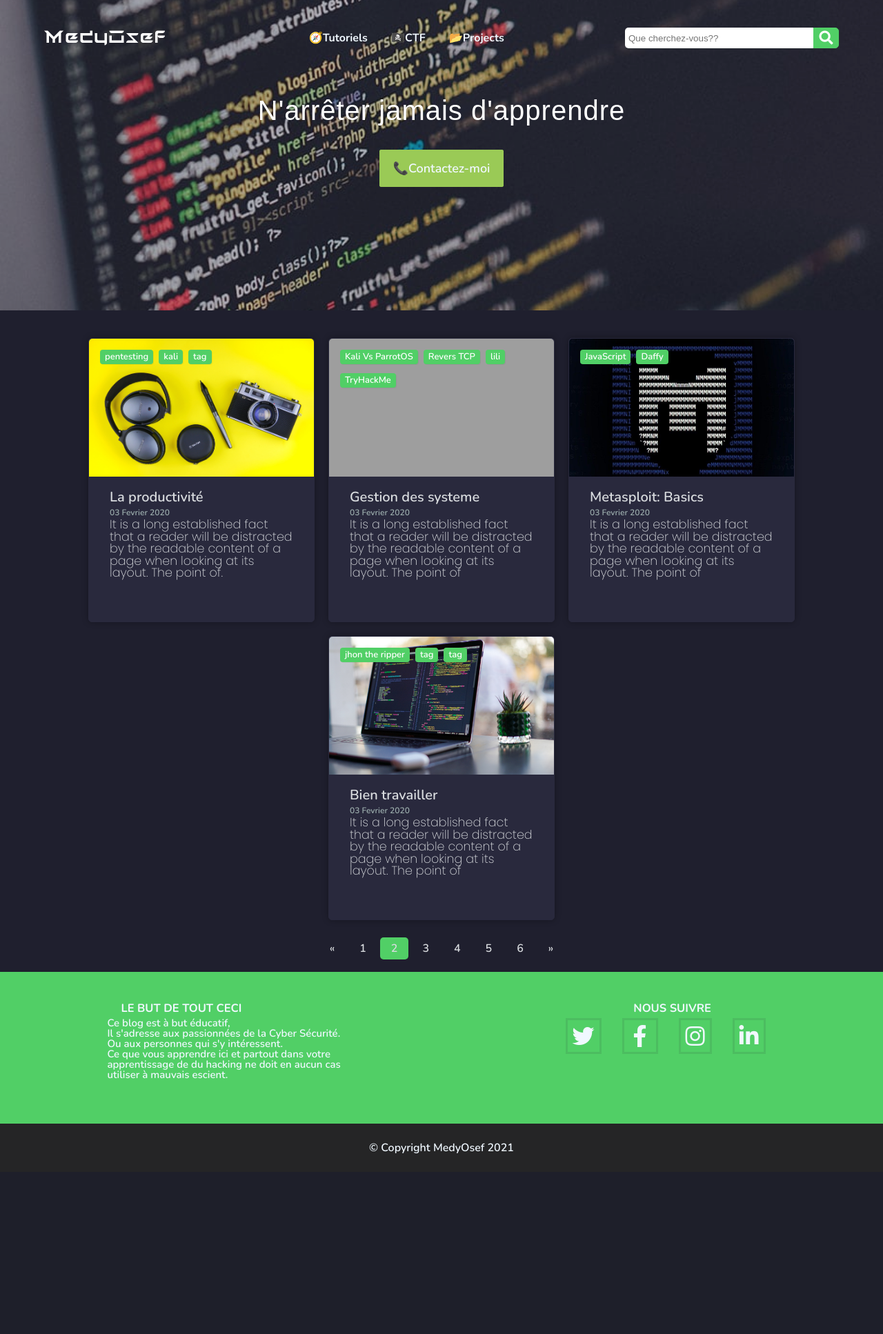
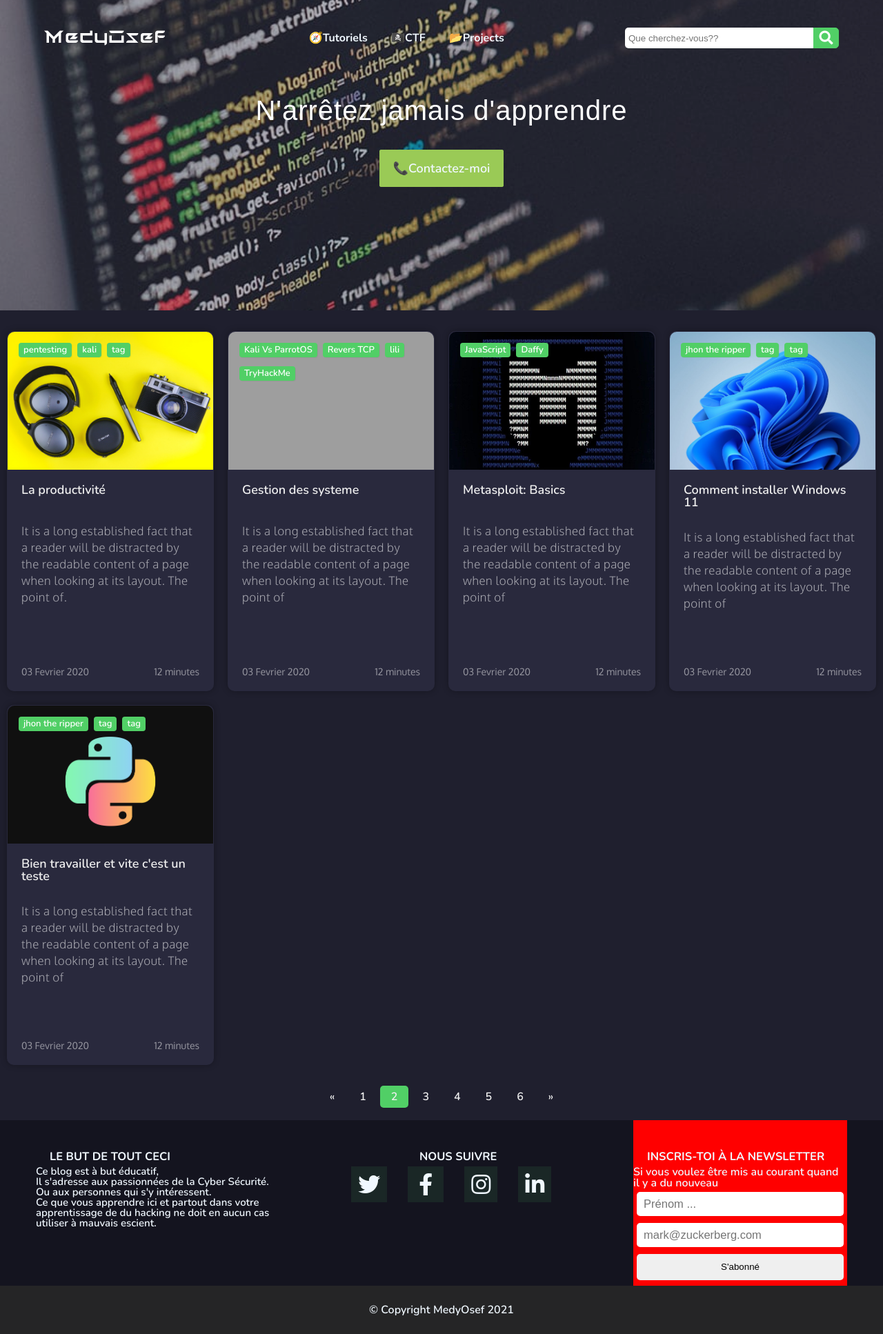
Before and after one commit to MedyOsef/MedyOsef.com, a PHP site: page / in a window 1280 px wide. Shown: the whole page at 69% size. Before the commit the page ends 1672 px from the top, so only its background shows below. Run offline with PHP 8.4, Linux system fonts and the light colour scheme; some libraries are stand-ins or nearby versions; some web fonts are replaced; grey boxes are pictures that could not be loaded.

Commit message:
first refont

```diff
--- a/CSS/base.css
+++ b/CSS/base.css
@@ -1,4 +1,5 @@
 @import url('https://fonts.googleapis.com/css2?family=Poppins:ital,wght@0,100;0,200;0,300;0,400;0,500;0,600;0,700;0,800;1,500&display=swap');
+@import url('https://fonts.googleapis.com/css2?family=Oxygen:wght@300;400&display=swap');
 /* :root{
     --blue-lite-color:#3498db;
     --green-lite-color:#9aca56;
@@ -27,16 +28,18 @@ html {
     --white-lite-color: aliceblue;
     --dark-lite-letter-color: #3b3b3b;
     --dark-footer-color: #252526;
+    --dark-footer-high: #14141F;
     --smouse-orange-color: #ff7000;
     --grey-lite-color: #59595a;
     --white-pure-color: #fff;
     --black-pure-color: #000;
     --black-smouse-color: #323234;
     --white-sm: #f5f5f5;
+    --white: #fff;
     --generate-color: #ccc8c8;
 
     --body-background: #1f1f2e;
-    --text-color: #d9dcdf;
+    --text-color: #f0f0f0;
     --article-box-color: #29293d;
     --pagination-items-color: #33333d;
 }
--- a/CSS/footer.css
+++ b/CSS/footer.css
@@ -27,8 +27,8 @@
 
 .footer-high{
     width: 100%;
-    height: 220px;
-    background-color: var(--gree-dusky-color);
+    height: 240px;
+    background-color: var(--dark-footer-high);
     color: var(--white-lite-color);
     display: flex;
     justify-content: space-around;
@@ -41,7 +41,7 @@
     background-color: #252526;
     color: var(--white-lite-color);
 }
-.about-us h5, .follow-us h5{
+footer h5 {
     font-size: 16.5px;
     font-weight: 700;
     text-transform: uppercase;
@@ -76,7 +76,33 @@
     text-align: center;
     line-height: 70px;
 }
+.newsletter-inscription-contenaire{
+    display: flex;
+    flex-direction: column;
+    background-color:red;
+    width: 310px;
+}
+.newsletter-inscription-contenaire form{
+    display: flex;
+    flex-direction: column;
+    padding: 5px;
+    justify-content: center;
+}
+.newsletter-inscription-contenaire form input{
+    margin-bottom: 10px;
+    font-size:16.5px;
+    padding: 5px 10px;
+    height: 35px;
+    border: none;
+    border-radius: 5px;
 
+}
+.newsletter-inscription-contenaire form button{
+    height: 38px;
+    cursor: pointer;
+    border: none;
+    border-radius: 5px;
+}
 .social-media a i{transition: all .1s ease-in-out;}
 
 .social-media a i:hover{animation: logo-glich .4s infinite;}
--- a/CSS/header.css
+++ b/CSS/header.css
@@ -84,6 +84,12 @@ a {
   padding: 4px 0;
   transition: 0.5s;
 }
+.container {
+  display: flex;
+  flex-direction: row;
+  flex-wrap: wrap;
+  justify-content: center;
+}
 
 .hearder-navbar-menu-link::after {
   position: absolute;
--- a/CSS/main.css
+++ b/CSS/main.css
@@ -12,71 +12,79 @@ a {
   display: flex;
   align-items: center;
   justify-content: center;
-  padding-top: 30px;
   width: 100%;
   background-color: var(--body-background);
   height: auto;
 }
 .article {
-  margin: 10px;
-  width: 328px;
-  border-radius: 5px;
-  background-color: var(--article-box-color);
+  width: 300px;
+  border-radius: 10px;
+  background-color: var(--article-box-color) !important;
+  border: 1px solid transparent ; /*Pour evitez les de calage*/
   box-shadow: 0 0 10px rgba(0, 0, 0, 0.3);
-  border: 1px solid var(--article-box-color);
+  transition: all .3s ease-in-out;
+}
+.article:hover {
+  border: 1px solid rgba(255, 255, 255, 0.6);
+  transition: all .5s ease-in-out;
 }
 .article img {
   width: 100%;
   height: 220px;
   object-fit: cover;
   object-position: center;
-
+  transition: all 1.5s ease-in-out;
 }
 .article:hover img {
   transform: scale(1.3) rotateZ(11deg);
-  transition: all 5s ease-in-out;
-}
-.article:hover{
-  border: 1px solid rgba(255, 255, 255, 0.8);
-  transition: all .3s ease-in-out;
+  transition: all 4s ease-in-out;
 }
 .article .content {
-  padding: 20px 30px;
-  height: 210px;
+  padding: 20px;
+  height: 320px;
+  display: flex;
+  flex-direction: column;
+  justify-content: space-between;
   border-radius: 0 0 4px 4px;
 }
 .article .content p {
   font-weight: 200;
   min-height: 70px;
-  margin-top: 2px;
-  font-size: 17.5px;
-  color: var(--text-color);
-  font-family: 'Poppins',
+  margin-top: -50px;
+  font-size: 17px;
+  line-height: 24px;
+  color: var(--white);
+  opacity: .6;
+  letter-spacing: .5px;
+  font-family: 'Oxygen',
   sans-serif;
 }
-.article .content h2 a {
-  font-size: 20px;
+.article .content h2.article-title {
+  font-size: 18px;
   color: var(--text-color);
   font-weight: 500;
 }
-.article .content h2 a:hover {
+.article .content h2.article-title:hover {
   animation: logo-glich 0.5s;
 }
-.article .content h2 {
-  margin-bottom: 3px;
-  color: var(--text-color);
+.article .content span {
+  font-size: 14px;
+  color: var(--white);
+  font-family: 'Oxygen',
+  sans-serif;
+  opacity: .5;
 }
-.article .content span {
-  font-size: 12px;
-  color: #9dafae;
+.article-supplementary-information{
+  display: flex;
+  flex-direction: row;
+  justify-content: space-between;
 }
 .image {
   position: relative;
-  border-radius: 5px 5px 0 0;
+  border-radius: 10px 10px 0 0;
   overflow: hidden;
   width: 100%;
   height: 200px;
-  /*background-color: #e4e4e4;*/
 }
 .tags {
   position: absolute;
@@ -96,14 +104,14 @@ a {
   margin-top: 0.8rem;
 }
 .tag:hover {
-  background-color: #fff;
+  background-color: var(--white);
   color: var(--gree-dusky-color);
 }
-.container {
-  display: flex;
-  flex-direction: row;
-  flex-wrap: wrap;
-  justify-content: center;
+.articles-container {
+  display: grid;
+  grid-template-columns: 1fr 1fr 1fr 1fr;
+  grid-gap: 20px;
+  margin: 30px 0;
 }
 /***************** Pagination ************************/
 .pagination {
@@ -112,7 +120,7 @@ a {
 }
 .center{
   text-align: center;
-  padding: 15px 0;
+  padding: 0 0 15px 0;
   background-color: var(--body-background);
 }
 
--- a/CSS/responsive-header.css
+++ b/CSS/responsive-header.css
@@ -24,7 +24,7 @@
 
 @media only screen and (max-width: 670px){
     .header-slogan-title{font-size: 20px}
-    .container{
+    .header-container{
         width: 100%;
         padding: 0 20px;
     }
--- a/PHP/Inclusion/footer.php
+++ b/PHP/Inclusion/footer.php
@@ -21,8 +21,18 @@ utiliser à mauvais escient.
                 </div>
         </div>
 
+        <div class="newsletter-inscription-contenaire">
+                <h5>Inscris-toi à la newsletter</h5>
+                <p>Si vous voulez être mis au courant quand il y a du nouveau</p>
+                <form action="">
+                        <input type="text" placeholder="Prénom ...">
+                        <input type="text" placeholder="mark@zuckerberg.com">
+                        <button type="submit" class="btn-addToNewletter">S'abonné</button>
+                </form>
+
+        </div>
+
 </footer>
 <footer class="footer-low">
         <p>&copy Copyright MedyOsef 2021</p>
-        <button id=btnScrollToTop><i class="fas fa-arrow-up"></i></button>
 </footer>
--- a/PHP/Inclusion/hearder.php
+++ b/PHP/Inclusion/hearder.php
@@ -25,7 +25,7 @@
         <div class="header-navbar-toggle">
             <span class="header-navbar-toggle-icons">
                 <div class="header-slogan">
-                    <p class="header-slogan-title">N'arrêter jamais d'apprendre</p>
+                    <p class="header-slogan-title">N'arrêtez jamais d'apprendre</p>
                     <a href="./PHP/contact-me.php" class="btn">📞Contactez-moi</a>
                 </div>
             </span>
--- a/index.php
+++ b/index.php
@@ -34,84 +34,109 @@
 
     <div class="articles">
 
-        <div class="container">
+        <div class="articles-container">
 
-            <div class="article">
+            <a class="article"  href="PHP/article-reading.php">
                 <div class="image">
-                    <a href="PHP/article-reading.php">
-                        <img src="assets/Images/tuto-1.jpg" alt=" ">
-                        <div class="tags">
-                            <a href="" class="tag">pentesting</a>
-                            <a href="" class="tag">kali</a>
-                            <a href="" class="tag">tag</a>
-                        </div>
-                    </a>
+                        <img src="assets/Images/tuto-1.jpg" alt="Image titre de l'article">
+                        <ul class="tags">
+                            <li class="tag">pentesting</li>
+                            <li class="tag">kali</li>
+                            <li class="tag">tag</li>
+                        </ul>
                 </div>
                 <div class="content">
-                    <h2 class="article-title"><a href="PHP/article-reading.php">La productivité</a></h2>
-                    <span>03 Fevrier 2020</span>
+                    <h2 class="article-title">La productivité</h2>
                     <p>It is a long established fact that a reader will be distracted by the
                         readable content of a page when looking at its layout. The point of.</p>
+                    <div class="article-supplementary-information">
+                        <span class="article-publishing-date">03 Fevrier 2020</span>
+                        <span class="article-reading-time"> 12 minutes</span>
+                    </div>
                 </div>
-            </div>
+            </a>
 
-            <div class="article">
+            <a class="article"  href="">
                 <div class="image">
-                    <a href="">
-                        <img src="assets/Images/tuto-2.jpg" alt=" ">
-                        <div class="tags">
-                            <a href="" class="tag">Kali Vs ParrotOS</a>
-                            <a href="" class="tag">Revers TCP</a>
-                            <a href="" class="tag">lili</a>
-                            <a href="" class="tag">TryHackMe</a>
-                        </div>
-                    </a>
+                    <img src="assets/Images/tuto-2.jpg" alt="Image titre de l'article">
+                    <ul class="tags">
+                        <li class="tag">Kali Vs ParrotOS</li>
+                        <li class="tag">Revers TCP</li>
+                        <li class="tag">lili</li>
+                        <li class="tag">TryHackMe</li>
+                    </ul>
                 </div>
                 <div class="content">
-                    <h2 class="article-title"><a href="">Gestion des systeme</a></h2>
-                    <span>03 Fevrier 2020</span>
+                    <h2 class="article-title">Gestion des systeme</h2>
                     <p>It is a long established fact that a reader will be distracted by the
                         readable content of a page when looking at its layout. The point of</p>
+                    <div class="article-supplementary-information">
+                        <span class="article-publishing-date">03 Fevrier 2020</span>
+                        <span class="article-reading-time"> 12 minutes</span>
+                    </div>
                 </div>
-            </div>
+            </a>
 
-            <div class="article">
+            <a class="article"  href="">
                 <div class="image">
-                    <a href="">
                         <!--img src="https://blog.tryhackme.com/content/images/size/w2000/2019/12/metasploit-basic-commands.jpg" alt="Tesla-model-x"-->
-                        <img src="assets/Images/metasploit-image.jpg" alt=" ">
-                        <div class="tags">
-                            <a href="" class="tag">JavaScript</a>
-                            <a href="" class="tag">Daffy</a>
-                        </div>
-                    </a>
+                        <img src="assets/Images/metasploit-image.jpg" alt="Image titre de l'article">
+                        <ul class="tags">
+                            <li class="tag">JavaScript</li>
+                            <li class="tag">Daffy</li>
+                        </ul>
                 </div>
                 <div class="content">
-                    <h2 class="article-title"><a href="">Metasploit: Basics</a></h2>
-                    <span>03 Fevrier 2020</span>
+                    <h2 class="article-title">Metasploit: Basics</h2>
                     <p>It is a long established fact that a reader will be distracted by the
                         readable content of a page when looking at its layout. The point of</p>
+                    <div class="article-supplementary-information">
+                        <span class="article-publishing-date">03 Fevrier 2020</span>
+                        <span class="article-reading-time"> 12 minutes</span>
+                    </div>
                 </div>
-            </div>
+            </a>
 
-            <div class="article">
+            <a class="article"  href="">
                 <div class="image">
-                    <a href="">
-                        <img src="assets/Images/tuto-3.jpg" alt=" ">
-                        <div class="tags">
-                            <a href="" class="tag">jhon the ripper</a>
-                            <a href="" class="tag">tag</a>
-                            <a href="" class="tag">tag</a>
-                        </div>
-                    </a>
+                    <img src="assets/Images/windows-11-wallpaper-1480x925.jpeg" alt="Image titre de l'article">
+                    <ul class="tags">
+                        <li class="tag">jhon the ripper</li>
+                        <li class="tag">tag</li>
+                        <li class="tag">tag</li>
+                    </ul>
                 </div>
                 <div class="content">
-                    <h2 class="article-title"><a href="">Bien travailler</a></h2>
-                    <span>03 Fevrier 2020</span>
+                    <h2 class="article-title">Comment installer Windows 11</h2>
                     <p>It is a long established fact that a reader will be distracted by the readable
                         content of a page when looking at its layout. The point of</p>
+                    <div class="article-supplementary-information">
+                        <span class="article-publishing-date">03 Fevrier 2020</span>
+                        <span class="article-reading-time"> 12 minutes</span>
+                    </div>
                 </div>
-            </div>
+            </a>
+
+            <a class="article"  href="">
+                <div class="image">
+                        <img src="assets/Images/python-pro.jpg" alt="Image titre de l'article">
+                        <ul class="tags">
+                            <li class="tag">jhon the ripper</li>
+                            <li class="tag">tag</li>
+                            <li class="tag">tag</li>
+                        </ul>
+                </div>
+                <div class="content">
+                    <h2 class="article-title">Bien travailler et vite c'est un teste</h2>
+                    <p>It is a long established fact that a reader will be distracted by the readable
+                        content of a page when looking at its layout. The point of</p>
+                    <div class="article-supplementary-information">
+                        <span class="article-publishing-date">03 Fevrier 2020</span>
+                        <span class="article-reading-time"> 12 minutes</span>
+                    </div>
+                </div>
+            </a>
+
         </div>
     </div>
     <div class="center">
```
Also changed, not shown: CSS/article-view.css (+13 -6 lines), PHP/article-reading.php (+62 -65 lines), assets/Images/alex-ghizila.jpg (added), assets/Images/windows-11-wallpaper-1480x925.jpeg (added).
